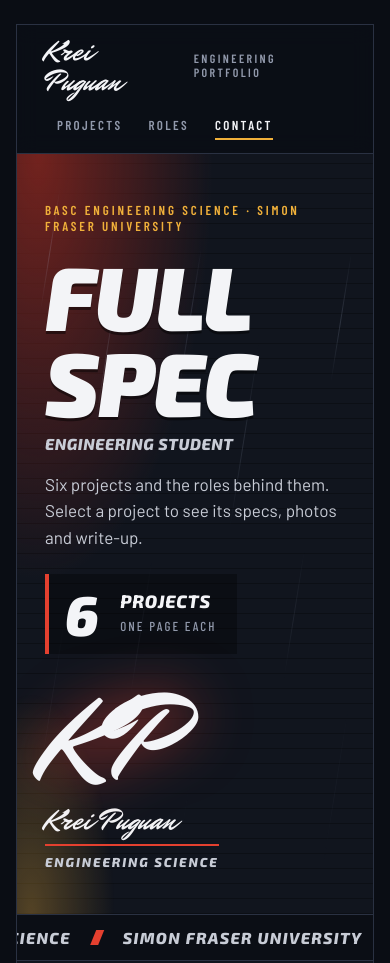
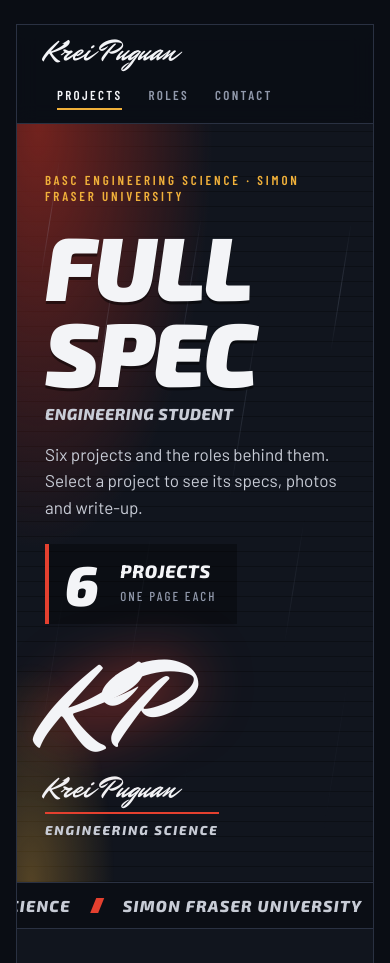
Before and after one commit to kkjjpp2/KreiPuguan, a plain HTML site: page index.html in a window 390 px wide. Shown: the top 963 px of the page. Drawn offline with nearby package versions, Linux system fonts and the light colour scheme.

Commit message:
Add files via upload

```diff
--- a/index.html
+++ b/index.html
@@ -49,7 +49,7 @@
         </div>
       </div>
       <div class="lockup" aria-hidden="true">
-        <div class="mono">KP</div>
+        <div class="mono"><span>KP</span></div>
         <div class="sig">Krei Puguan</div>
         <div class="sig-sub">Engineering Science</div>
       </div>
@@ -57,8 +57,10 @@
 
     <div class="ticker" aria-hidden="true">
       <div class="ticker-track">
-        <div class="ticker-set"><span>Full spec</span><i></i><span>Engineering Science</span><i></i><span>Simon Fraser University</span><i></i><span>BASc</span><i></i><span>Full spec</span><i></i><span>Engineering Science</span><i></i><span>Simon Fraser University</span><i></i><span>BASc</span><i></i></div>
-        <div class="ticker-set"><span>Full spec</span><i></i><span>Engineering Science</span><i></i><span>Simon Fraser University</span><i></i><span>BASc</span><i></i><span>Full spec</span><i></i><span>Engineering Science</span><i></i><span>Simon Fraser University</span><i></i><span>BASc</span><i></i></div>
+        <div class="ticker-set"><span>Full spec</span><i></i><span>Engineering Science</span><i></i><span>Simon Fraser University</span><i></i><span>BASc</span><i></i></div>
+        <div class="ticker-set"><span>Full spec</span><i></i><span>Engineering Science</span><i></i><span>Simon Fraser University</span><i></i><span>BASc</span><i></i></div>
+        <div class="ticker-set"><span>Full spec</span><i></i><span>Engineering Science</span><i></i><span>Simon Fraser University</span><i></i><span>BASc</span><i></i></div>
+        <div class="ticker-set"><span>Full spec</span><i></i><span>Engineering Science</span><i></i><span>Simon Fraser University</span><i></i><span>BASc</span><i></i></div>
       </div>
     </div>
 
--- a/main.js
+++ b/main.js
@@ -1,151 +1,121 @@
-(() => {
-  const reducedMotion = window.matchMedia('(prefers-reduced-motion: reduce)').matches;
+/* Krei Puguan portfolio: scroll progress, scroll reveal, count-up, active nav, page transitions, copy buttons */
+(function () {
+  'use strict';
 
-  // 1. Scroll-reveal animations (.reveal & .reveal.wipe)
-  const reveals = document.querySelectorAll('.reveal');
-  if (reveals.length) {
-    if (reducedMotion || !('IntersectionObserver' in window)) {
-      reveals.forEach((el) => el.classList.add('in'));
+  var hasIO = 'IntersectionObserver' in window;
+
+  /* scroll progress bar */
+  var bar = document.querySelector('.progress');
+  var ticking = false;
+  function paintProgress() {
+    var h = document.documentElement;
+    var max = h.scrollHeight - h.clientHeight;
+    var p = max > 0 ? (window.pageYOffset || h.scrollTop) / max : 0;
+    if (bar) bar.style.transform = 'scaleX(' + p.toFixed(4) + ')';
+    ticking = false;
+  }
+  window.addEventListener('scroll', function () {
+    if (!ticking) { ticking = true; requestAnimationFrame(paintProgress); }
+  }, { passive: true });
+  paintProgress();
+
+  /* scroll reveal */
+  var items = Array.prototype.slice.call(document.querySelectorAll('.reveal'));
+  if (!hasIO) {
+    items.forEach(function (el) { el.classList.add('in'); });
   } else {
-      const revealObserver = new IntersectionObserver(
-        (entries, observer) => {
-          entries.forEach((entry) => {
+    var io = new IntersectionObserver(function (entries) {
+      entries.forEach(function (entry) {
         if (entry.isIntersecting) {
           entry.target.classList.add('in');
-              observer.unobserve(entry.target);
+          io.unobserve(entry.target);
         }
       });
-        },
-        { rootMargin: '0px 0px -40px 0px', threshold: 0.06 }
-      );
-      reveals.forEach((el) => revealObserver.observe(el));
-    }
+    }, { threshold: 0.12, rootMargin: '0px 0px -6% 0px' });
+    items.forEach(function (el) { io.observe(el); });
   }
 
-  // 2. Hero number count-up ([data-count])
-  document.querySelectorAll('[data-count]').forEach((el) => {
-    const target = parseInt(el.dataset.count, 10);
-    if (Number.isNaN(target) || reducedMotion) return;
-
-    const duration = 900;
-    const delay = 850; // matches .callout entrance delay in styles.css
+  /* count-up numbers (the HTML already holds the final value) */
+  {
+    Array.prototype.forEach.call(document.querySelectorAll('[data-count]'), function (el) {
+      var end = parseInt(el.getAttribute('data-count'), 10);
+      if (isNaN(end)) return;
       el.textContent = '0';
-
-    setTimeout(() => {
-      const start = performance.now();
-      const tick = (now) => {
-        const t = Math.min((now - start) / duration, 1);
-        const eased = 1 - Math.pow(1 - t, 3);
-        el.textContent = Math.round(eased * target);
-        if (t < 1) requestAnimationFrame(tick);
-      };
-      requestAnimationFrame(tick);
-    }, delay);
+      var start = null;
+      function step(t) {
+        if (start === null) start = t;
+        var k = Math.min((t - start) / 900, 1);
+        el.textContent = Math.round(end * (1 - Math.pow(1 - k, 3)));
+        if (k < 1) requestAnimationFrame(step);
+      }
+      setTimeout(function () { requestAnimationFrame(step); }, 950);
     });
-
-  // 3. Top scroll progress bar & section scroll-spy
-  const progressBar = document.querySelector('.progress');
-  const spyLinks = [...document.querySelectorAll('.mast nav a[data-spy]')];
-  const spySections = spyLinks
-    .map((link) => ({
-      link,
-      section: document.getElementById(link.dataset.spy),
-    }))
-    .filter((item) => item.section);
-
-  let ticking = false;
-  const updateOnScroll = () => {
-    ticking = false;
-
-    if (progressBar) {
-      const scrollable = document.documentElement.scrollHeight - window.innerHeight;
-      const ratio = scrollable > 0 ? Math.min(Math.max(window.scrollY / scrollable, 0), 1) : 0;
-      progressBar.style.transform = `scaleX(${ratio})`;
   }
 
-    if (spySections.length) {
-      const atBottom = window.innerHeight + window.scrollY >= document.documentElement.scrollHeight - 8;
-      let activeId = null;
-
-      if (atBottom) {
-        activeId = spySections[spySections.length - 1].section.id;
-      } else {
-        const triggerY = window.scrollY + 140;
-        for (const { section } of spySections) {
-          if (section.offsetTop <= triggerY) {
-            activeId = section.id;
-          }
-        }
+  /* highlight the nav link for the section on screen (home page only) */
+  var links = Array.prototype.slice.call(document.querySelectorAll('.mast nav a[data-spy]'));
+  if (links.length && hasIO) {
+    var byId = {};
+    links.forEach(function (a) { byId[a.getAttribute('data-spy')] = a; });
+    var spy = new IntersectionObserver(function (entries) {
+      entries.forEach(function (entry) {
+        if (!entry.isIntersecting) return;
+        links.forEach(function (a) { a.classList.remove('active'); });
+        var a = byId[entry.target.id];
+        if (a) a.classList.add('active');
+      });
+    }, { rootMargin: '-45% 0px -50% 0px' });
+    Object.keys(byId).forEach(function (id) {
+      var sec = document.getElementById(id);
+      if (sec) spy.observe(sec);
+    });
   }
 
-      spyLinks.forEach((link) => {
-        link.classList.toggle('active', link.dataset.spy === activeId);
+  /* fade the page out before moving to another page of the site */
+  {
+    document.addEventListener('click', function (e) {
+      var a = e.target.closest ? e.target.closest('a[href]') : null;
+      if (!a || e.defaultPrevented || e.button !== 0) return;
+      if (e.metaKey || e.ctrlKey || e.shiftKey || e.altKey) return;
+      if (a.target && a.target !== '_self') return;
+      var url;
+      try { url = new URL(a.href, window.location.href); } catch (err) { return; }
+      if (url.protocol !== window.location.protocol || url.host !== window.location.host) return;
+      if (url.pathname === window.location.pathname) return;
+      e.preventDefault();
+      document.body.classList.add('leaving');
+      setTimeout(function () { window.location.href = url.href; }, 220);
+    });
+    window.addEventListener('pageshow', function (e) {
+      if (e.persisted) document.body.classList.remove('leaving');
     });
   }
-  };
 
-  const requestTick = () => {
-    if (!ticking) {
-      ticking = true;
-      requestAnimationFrame(updateOnScroll);
+  /* copy buttons in the contact block */
+  function flash(btn, text) {
+    if (!btn.getAttribute('data-label')) btn.setAttribute('data-label', btn.textContent);
+    btn.textContent = text;
+    clearTimeout(btn._t);
+    btn._t = setTimeout(function () { btn.textContent = btn.getAttribute('data-label'); }, 1800);
   }
-  };
-
-  window.addEventListener('scroll', requestTick, { passive: true });
-  window.addEventListener('resize', requestTick, { passive: true });
-  updateOnScroll();
-
-  // 4. Copy buttons in Contact section
-  document.querySelectorAll('.copy[data-copy]').forEach((btn) => {
-    btn.addEventListener('click', async () => {
-      const text = btn.dataset.copy;
-      if (!text) return;
-
-      try {
-        await navigator.clipboard.writeText(text);
-      } catch {
-        const temp = document.createElement('textarea');
-        temp.value = text;
-        temp.style.position = 'fixed';
-        temp.style.opacity = '0';
-        document.body.appendChild(temp);
-        temp.select();
-        document.execCommand('copy');
-        temp.remove();
+  function selectText(btn) {
+    var el = btn.parentElement.querySelector('.v');
+    if (!el || !window.getSelection) return;
+    var range = document.createRange();
+    range.selectNodeContents(el);
+    var sel = window.getSelection();
+    sel.removeAllRanges();
+    sel.addRange(range);
+    flash(btn, 'Selected');
   }
-
-      const original = btn.textContent;
-      btn.textContent = 'Copied';
-      clearTimeout(btn._copyTimer);
-      btn._copyTimer = setTimeout(() => {
-        btn.textContent = original;
-      }, 1600);
+  document.addEventListener('click', function (e) {
+    var btn = e.target.closest ? e.target.closest('[data-copy]') : null;
+    if (!btn) return;
+    var text = btn.getAttribute('data-copy');
+    if (navigator.clipboard && navigator.clipboard.writeText) {
+      navigator.clipboard.writeText(text).then(function () { flash(btn, 'Copied'); }, function () { selectText(btn); });
+    } else {
+      selectText(btn);
+    }
   });
-  });
-
-  // 5. Smooth page-leave transition between pages
-  if (!reducedMotion) {
-    document.addEventListener('click', (e) => {
-      if (e.defaultPrevented || e.button !== 0 || e.metaKey || e.ctrlKey || e.shiftKey || e.altKey) return;
-      const link = e.target.closest('a[href]');
-      if (!link || link.target === '_blank' || link.hasAttribute('download')) return;
-
-      const href = link.getAttribute('href');
-      if (!href || href.startsWith('#') || href.startsWith('mailto:') || href.startsWith('tel:')) return;
-
-      const url = new URL(link.href, window.location.href);
-      if (url.origin !== window.location.origin) return;
-      if (url.pathname === window.location.pathname && url.hash) return;
-
-      e.preventDefault();
-      document.body.classList.add('leaving');
-      setTimeout(() => {
-        window.location.href = link.href;
-      }, 210);
-    });
-
-    window.addEventListener('pageshow', () => {
-      document.body.classList.remove('leaving');
-    });
-  }
 })();
--- a/styles.css
+++ b/styles.css
@@ -103,18 +103,21 @@ body.leaving main{opacity:0;transform:translateY(-6px);transition:opacity .22s e
 .callout .sm{font:500 13px var(--f-label);letter-spacing:.16em;text-transform:uppercase;color:var(--muted)}
 
 .lockup{display:flex;flex-direction:column;align-items:flex-start;min-width:0;padding-right:12px}
+/* The glow sits on the outer box and the reveal clips the inner span. The span is padded and tall enough to hold
+   the whole script lettering, so no part of the K or P is ever cut off while it animates. */
 .mono{
-  font:400 clamp(120px,24cqw,200px)/.85 var(--f-script);color:var(--fg);padding:0 14px 8px 0;
+  font:400 clamp(120px,24cqw,200px)/1.4 var(--f-script);color:var(--fg);margin-block:-.3em -.2em;
   filter:drop-shadow(0 0 14px rgba(228,64,47,.35));
-  animation:wipe 1.5s .5s cubic-bezier(.6,.1,.2,1) backwards,glow 3.5s 2s ease-in-out infinite alternate;
+  animation:glow 3.5s 2s ease-in-out infinite alternate;
 }
+.mono span{display:inline-block;padding:0 .12em 0 .14em;margin-left:-.14em;animation:wipe 1.5s .5s cubic-bezier(.6,.1,.2,1) backwards}
 .sig{font:400 clamp(30px,5cqw,44px)/1 var(--f-script);margin-top:6px;animation:fadeUp .8s 1.5s var(--ease) backwards}
 .sig-sub{position:relative;margin-top:8px;padding-top:10px;font:italic 800 13px var(--f-display);letter-spacing:.14em;text-transform:uppercase;color:var(--chrome);animation:fadeUp .8s 1.6s var(--ease) backwards}
 .sig-sub::before{content:"";position:absolute;top:0;left:0;right:0;height:2px;background:var(--red);transform-origin:0 50%;animation:grow .9s 1.35s var(--ease) backwards}
 
 @keyframes fadeUp{from{opacity:0;transform:translateY(16px)}}
 @keyframes lineIn{from{transform:translateY(105%) skewX(-12deg);opacity:0}}
-@keyframes wipe{from{clip-path:inset(-20% 100% -20% 0)}to{clip-path:inset(-20% -20% -20% -20%)}}
+@keyframes wipe{from{clip-path:inset(-10% 100% -10% -10%)}to{clip-path:inset(-10% -10% -10% -10%)}}
 @keyframes glow{to{filter:drop-shadow(0 0 30px rgba(228,64,47,.75))}}
 @keyframes grow{from{transform:scaleX(0)}}
 
@@ -243,10 +246,14 @@ body.leaving main{opacity:0;transform:translateY(-6px);transition:opacity .22s e
 .grid>li:nth-child(3n+2){--d:.09s}
 .grid>li:nth-child(3n){--d:.18s}
 
+/* Visitors whose phone or computer is set to "reduce motion" still get the one-time animations (headline, fades,
+   reveals, hover). Only the endless loops stop: the ticker, the rain streaks and the glow pulse.
+   To keep those running for everyone too, delete this whole block. */
 @media (prefers-reduced-motion:reduce){
   html{scroll-behavior:auto}
-  *,*::before,*::after{animation:none!important;transition:none!important}
-  .js .reveal,.js .reveal.wipe{opacity:1;transform:none;clip-path:none}
-  .js .sec-head.reveal::after{width:96px}
-  .progress{display:none}
+  .hero::before,.hero::after,.mono,.ticker-track{animation:none}
 }
+
+/* phones: keep the name on one line */
+.brand .name{white-space:nowrap}
+@media (max-width:560px){.brand .sub{display:none}}
```
Lines whose indentation alone changed are shown as unchanged.
